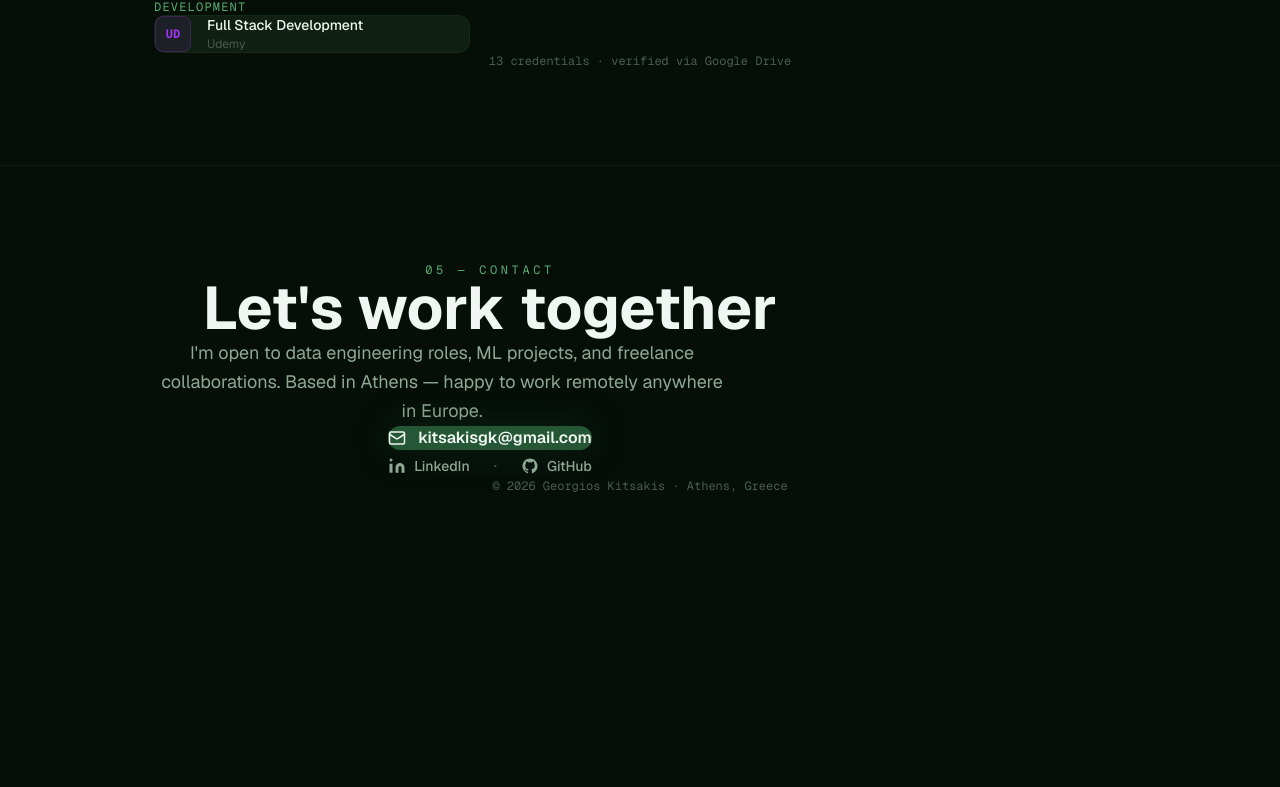
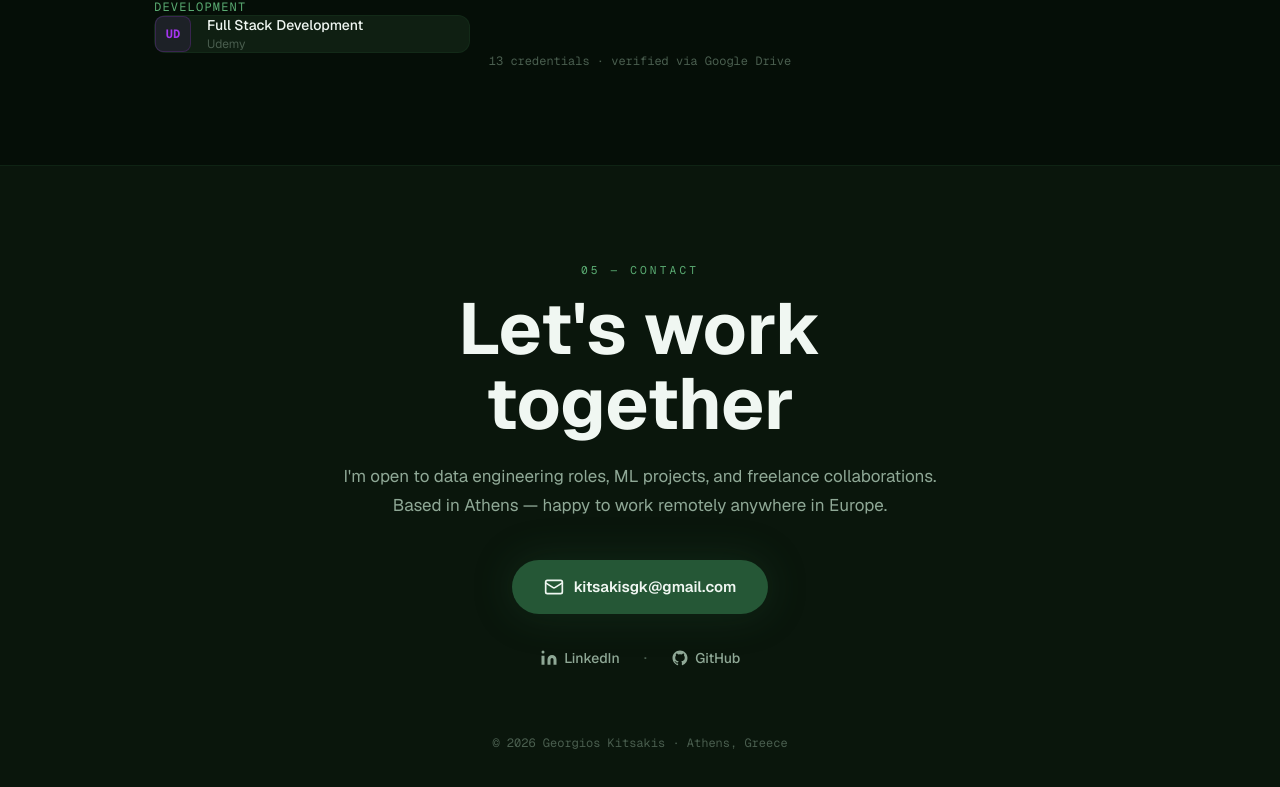
Before and after one commit to kitsakisGk/PersonalPortfolio, a Next.js app: page / in a window 1280 px wide. Shown: the part 4363-5150 px from the top of the page. Before the commit the page ends 4953 px from the top, so only its background shows below. Built offline with nearby package versions, Linux system fonts and the light colour scheme.

Commit message:
Rewrite Contact section with centered inline layout

```diff
--- a/components/sections/Contact.tsx
+++ b/components/sections/Contact.tsx
@@ -5,7 +5,7 @@ import { personal } from "@/lib/data";
 import { fadeUp as makeFadeUp } from "@/lib/motion";
 import SectionWrapper from "@/components/SectionWrapper";
 
-const fadeUp = makeFadeUp(0.1);
+const fadeUp = makeFadeUp(0.12);
 
 function LinkedInIcon() {
   return (
@@ -27,7 +27,7 @@ function GitHubIcon() {
 
 function MailIcon() {
   return (
-    <svg width="18" height="18" viewBox="0 0 24 24" fill="none" stroke="currentColor" strokeWidth="2" strokeLinecap="round" strokeLinejoin="round">
+    <svg width="20" height="20" viewBox="0 0 24 24" fill="none" stroke="currentColor" strokeWidth="2" strokeLinecap="round" strokeLinejoin="round">
       <rect x="2" y="4" width="20" height="16" rx="2" />
       <path d="m22 7-8.97 5.7a1.94 1.94 0 0 1-2.06 0L2 7" />
     </svg>
@@ -36,8 +36,8 @@ function MailIcon() {
 
 export default function Contact() {
   return (
-    <SectionWrapper id="contact">
-      <div className="max-w-2xl mx-auto text-center">
+    <SectionWrapper id="contact" tinted>
+      <div style={{ maxWidth: "640px", margin: "0 auto", textAlign: "center" }}>
         <motion.div
           initial="hidden"
           whileInView="visible"
@@ -46,20 +46,35 @@ export default function Contact() {
           variants={fadeUp}
         >
           <p
-            className="text-xs font-mono tracking-[0.3em] uppercase mb-3"
-            style={{ color: "var(--accent-light)" }}
+            style={{
+              fontSize: "0.7rem",
+              fontFamily: "var(--font-geist-mono), monospace",
+              letterSpacing: "0.28em",
+              textTransform: "uppercase",
+              color: "var(--accent-light)",
+              marginBottom: "0.75rem",
+            }}
           >
             05 — Contact
           </p>
           <h2
-            className="text-4xl md:text-6xl font-bold mb-6"
-            style={{ color: "var(--text-primary)" }}
+            style={{
+              fontSize: "clamp(2.5rem, 7vw, 4.5rem)",
+              fontWeight: 700,
+              lineHeight: 1.05,
+              color: "var(--text-primary)",
+              marginBottom: "1.25rem",
+            }}
           >
             Let&apos;s work together
           </h2>
           <p
-            className="text-lg max-w-xl mx-auto mb-12 leading-relaxed"
-            style={{ color: "var(--text-secondary)" }}
+            style={{
+              fontSize: "1.0625rem",
+              color: "var(--text-secondary)",
+              lineHeight: 1.7,
+              marginBottom: "2.5rem",
+            }}
           >
             I&apos;m open to data engineering roles, ML projects, and freelance
             collaborations. Based in Athens — happy to work remotely anywhere in
@@ -67,30 +82,42 @@ export default function Contact() {
           </p>
         </motion.div>
 
-        {/* Primary CTA */}
+        {/* Email CTA */}
         <motion.div
           initial="hidden"
           whileInView="visible"
           viewport={{ once: true, margin: "-80px" }}
           custom={1}
           variants={fadeUp}
-          className="mb-12"
+          style={{ marginBottom: "2rem" }}
         >
           <a
             href={`mailto:${personal.email}`}
-            className="inline-flex items-center gap-3 px-8 py-4 rounded-full font-semibold text-base transition-all duration-300 hover:scale-105 active:scale-95"
             style={{
+              display: "inline-flex",
+              alignItems: "center",
+              gap: "0.625rem",
+              padding: "1rem 2rem",
+              borderRadius: "999px",
+              fontWeight: 600,
+              fontSize: "0.9375rem",
               background: "var(--accent)",
               color: "var(--text-primary)",
               boxShadow: "0 0 40px var(--accent-glow)",
+              textDecoration: "none",
+              transition: "transform 0.2s, background 0.2s, box-shadow 0.2s",
             }}
             onMouseEnter={(e) => {
-              (e.currentTarget as HTMLElement).style.background = "var(--accent-mid)";
-              (e.currentTarget as HTMLElement).style.boxShadow = "0 0 60px rgba(37,87,54,0.5)";
+              const el = e.currentTarget as HTMLElement;
+              el.style.background = "var(--accent-mid)";
+              el.style.boxShadow = "0 0 60px rgba(37,87,54,0.5)";
+              el.style.transform = "scale(1.04)";
             }}
             onMouseLeave={(e) => {
-              (e.currentTarget as HTMLElement).style.background = "var(--accent)";
-              (e.currentTarget as HTMLElement).style.boxShadow = "0 0 40px var(--accent-glow)";
+              const el = e.currentTarget as HTMLElement;
+              el.style.background = "var(--accent)";
+              el.style.boxShadow = "0 0 40px var(--accent-glow)";
+              el.style.transform = "scale(1)";
             }}
           >
             <MailIcon />
@@ -100,25 +127,29 @@ export default function Contact() {
 
         {/* Social links */}
         <motion.div
-          className="flex items-center justify-center gap-6"
           initial="hidden"
           whileInView="visible"
           viewport={{ once: true, margin: "-80px" }}
           custom={2}
           variants={fadeUp}
+          style={{ display: "flex", alignItems: "center", justifyContent: "center", gap: "1.5rem" }}
         >
           <a
             href={personal.linkedin}
             target="_blank"
             rel="noopener noreferrer"
-            className="flex items-center gap-2 text-sm font-medium transition-colors duration-200"
-            style={{ color: "var(--text-secondary)" }}
-            onMouseEnter={(e) =>
-              ((e.currentTarget as HTMLElement).style.color = "var(--accent-light)")
-            }
-            onMouseLeave={(e) =>
-              ((e.currentTarget as HTMLElement).style.color = "var(--text-secondary)")
-            }
+            style={{
+              display: "flex",
+              alignItems: "center",
+              gap: "0.4rem",
+              fontSize: "0.875rem",
+              fontWeight: 500,
+              color: "var(--text-secondary)",
+              textDecoration: "none",
+              transition: "color 0.2s",
+            }}
+            onMouseEnter={(e) => ((e.currentTarget as HTMLElement).style.color = "var(--accent-light)")}
+            onMouseLeave={(e) => ((e.currentTarget as HTMLElement).style.color = "var(--text-secondary)")}
           >
             <LinkedInIcon />
             LinkedIn
@@ -128,36 +159,40 @@ export default function Contact() {
             href={personal.github}
             target="_blank"
             rel="noopener noreferrer"
-            className="flex items-center gap-2 text-sm font-medium transition-colors duration-200"
-            style={{ color: "var(--text-secondary)" }}
-            onMouseEnter={(e) =>
-              ((e.currentTarget as HTMLElement).style.color = "var(--accent-light)")
-            }
-            onMouseLeave={(e) =>
-              ((e.currentTarget as HTMLElement).style.color = "var(--text-secondary)")
-            }
+            style={{
+              display: "flex",
+              alignItems: "center",
+              gap: "0.4rem",
+              fontSize: "0.875rem",
+              fontWeight: 500,
+              color: "var(--text-secondary)",
+              textDecoration: "none",
+              transition: "color 0.2s",
+            }}
+            onMouseEnter={(e) => ((e.currentTarget as HTMLElement).style.color = "var(--accent-light)")}
+            onMouseLeave={(e) => ((e.currentTarget as HTMLElement).style.color = "var(--text-secondary)")}
           >
             <GitHubIcon />
             GitHub
           </a>
         </motion.div>
-      </div>
 
-      {/* Footer */}
-      <motion.div
-        className="mt-20 text-center"
-        initial={{ opacity: 0 }}
-        whileInView={{ opacity: 1 }}
-        viewport={{ once: true }}
-        transition={{ delay: 0.4 }}
-      >
-        <p
-          className="text-xs font-mono"
-          style={{ color: "var(--text-muted)" }}
+        {/* Footer */}
+        <motion.p
+          initial={{ opacity: 0 }}
+          whileInView={{ opacity: 1 }}
+          viewport={{ once: true }}
+          transition={{ delay: 0.5 }}
+          style={{
+            marginTop: "4rem",
+            fontSize: "0.75rem",
+            fontFamily: "var(--font-geist-mono), monospace",
+            color: "var(--text-muted)",
+          }}
         >
           © {new Date().getFullYear()} Georgios Kitsakis · Athens, Greece
-        </p>
-      </motion.div>
+        </motion.p>
+      </div>
     </SectionWrapper>
   );
 }
```
